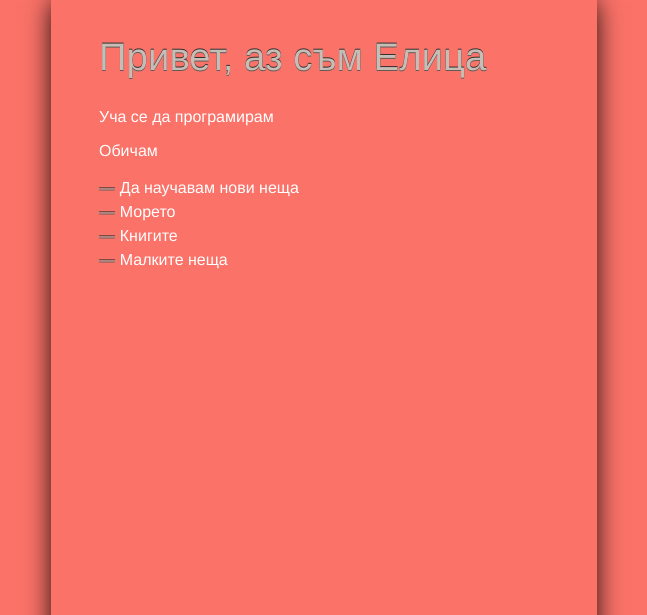
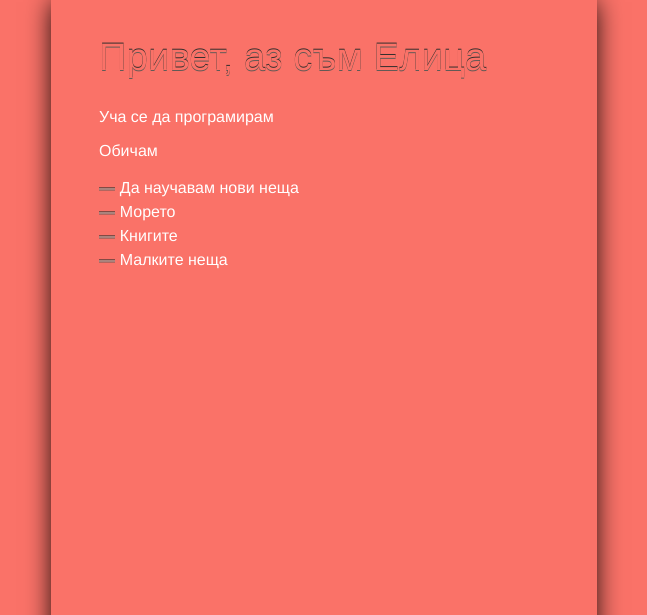
Before and after one commit to schtastie/schtastie.github.io, a plain HTML site: page index.html in a window 1280 px wide. Shown: the top 615 px of the page, without its empty margins (316-963 px from the left). Drawn offline with Linux system fonts and the light colour scheme.

Commit message:
modified content

```diff
--- a/voter.css
+++ b/voter.css
@@ -20,7 +20,7 @@ h1 {
 	font-weight: normal;
 	margin-top: 0;
 	padding-top: 2rem;
-	color: #C7BDB7;
+	color: #FA7268;
 	text-shadow: 0 -1px 0 #332F2D, 0 1px 0 #625A56;
 }
 
```
